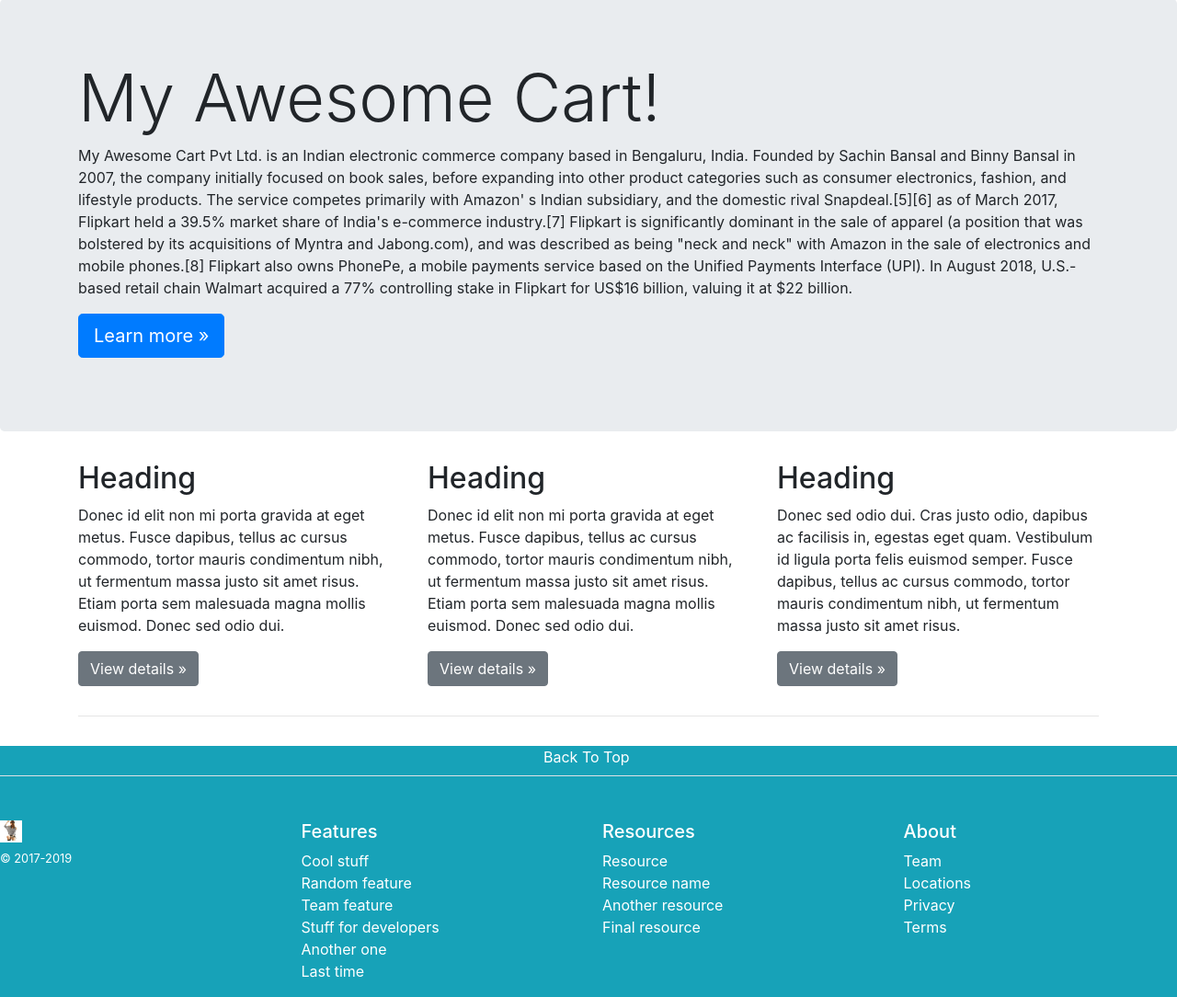
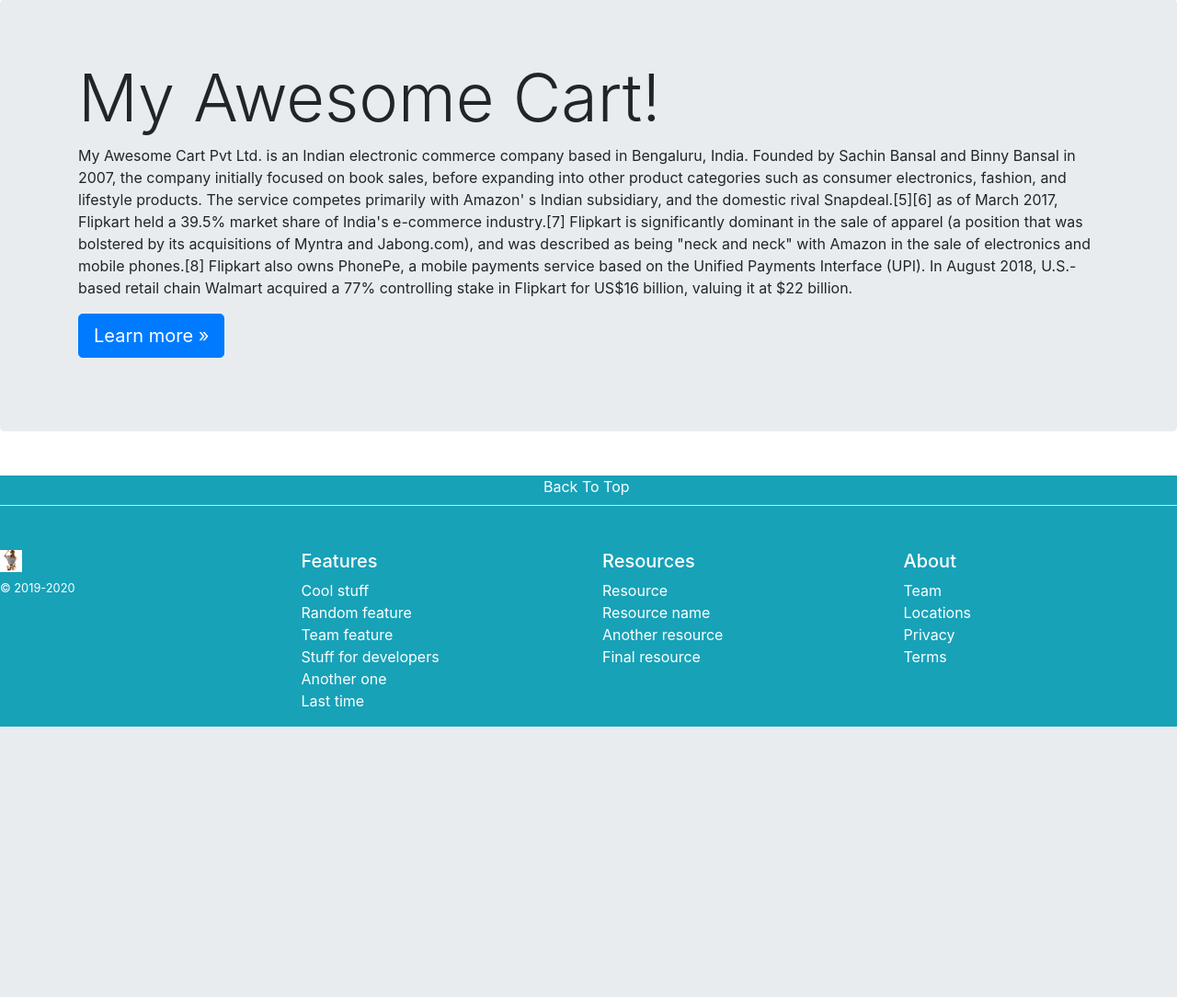
Before and after one commit to dinesh7945/OnlineShopping, a Django app: page /onlineshopping/about/ in a window 1280 px wide. Shown: the part 89-1173 px from the top of the page at 92% size. After the commit the page ends 879 px from the top, so only its background shows below. Run offline with Django 3.2, Linux system fonts and the light colour scheme; some libraries are stand-ins or nearby versions.

Commit message:
12-9-2019

```diff
--- a/onlineshopping/templates/shop/about.html
+++ b/onlineshopping/templates/shop/about.html
@@ -21,34 +21,7 @@
     </div>
   </div>
 
-  <div class="container">
-    <!-- Example row of columns -->
-    <div class="row">
-      <div class="col-md-4">
-        <h2>Heading</h2>
-        <p>Donec id elit non mi porta gravida at eget metus. Fusce dapibus, tellus ac cursus commodo, tortor mauris condimentum nibh, ut fermentum massa justo sit amet risus. Etiam porta sem malesuada magna mollis euismod. Donec sed odio dui. </p>
-        <p><a class="btn btn-secondary" href="#" role="button">View details »</a></p>
-      </div>
-      <div class="col-md-4">
-        <h2>Heading</h2>
-        <p>Donec id elit non mi porta gravida at eget metus. Fusce dapibus, tellus ac cursus commodo, tortor mauris condimentum nibh, ut fermentum massa justo sit amet risus. Etiam porta sem malesuada magna mollis euismod. Donec sed odio dui. </p>
-        <p><a class="btn btn-secondary" href="#" role="button">View details »</a></p>
-      </div>
-      <div class="col-md-4">
-        <h2>Heading</h2>
-        <p>Donec sed odio dui. Cras justo odio, dapibus ac facilisis in, egestas eget quam. Vestibulum id ligula porta felis euismod semper. Fusce dapibus, tellus ac cursus commodo, tortor mauris condimentum nibh, ut fermentum massa justo sit amet risus.</p>
-        <p><a class="btn btn-secondary" href="#" role="button">View details »</a></p>
-      </div>
-    </div>
 
-    <hr>
-
-  </div> <!-- /container -->
 
 </main>
-
-
-
-
-
 {% endblock %}
--- a/onlineshopping/templates/shop/basic.html
+++ b/onlineshopping/templates/shop/basic.html
@@ -162,7 +162,7 @@
     <div class="row bg-info">
       <div class="col-12 col-md">
         <img class="mb-2" src="{% static 'shop/4.jpg' %}"="/docs/4.3/assets/brand/bootstrap-solid.svg" alt="" width="24" height="24">
-        <small class="d-block mb-3 text-muted">© 2017-2019</small>
+        <small class="d-block mb-3 text-muted">© 2019-2020</small>
       </div>
       <div class="col-6 col-md">
         <h5>Features</h5>
--- a/onlineshopping/templates/shop/productview.html
+++ b/onlineshopping/templates/shop/productview.html
@@ -29,6 +29,7 @@
 </div>
 {% endblock %}
 {% block js %}
+
 <script>
 console.log('working');
 if(localStorage.getItem('cart') == null){
--- a/onlineshopping/templates/shop/register.html
+++ b/onlineshopping/templates/shop/register.html
@@ -29,7 +29,7 @@
 
     <button type="submit" class="btn btn-warning" style="margin-left:20%;
     margin-top: 14px;width: 64%;">Continue</button>
-    <p style="color:white;margin-top: 30px;">Already have an account? <a style="color:white;" href={% url 'login' %} style="color:white">Sign In</a></p>
+    <p style="color:white;margin-top: 30px;">Already have an account? <a href={% url 'login' %} style="color:yellow!important;">Sign In</a></p>
 </form>
 
 
```
Also changed, not shown: onlineshopping/templates/shop/index.html (+0 -14 lines).
